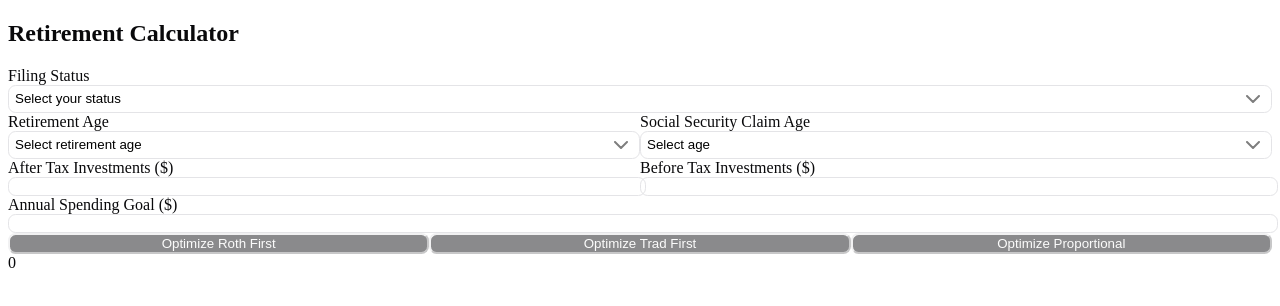
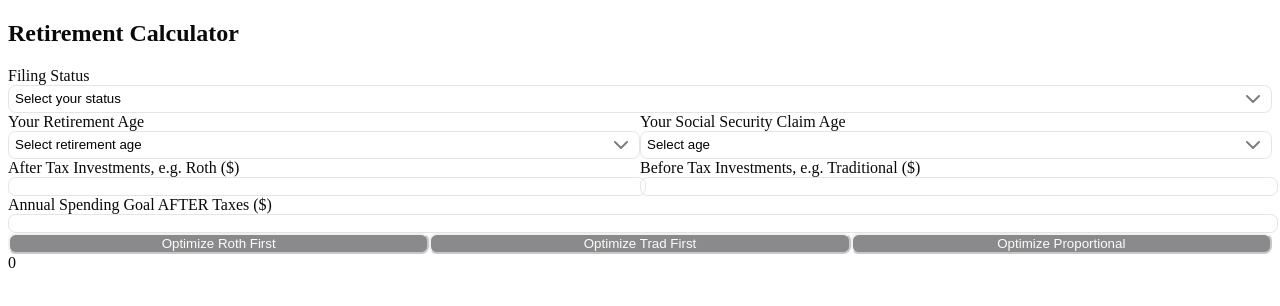
Before and after one commit to axlrommel/tax-calculator, a React (Vite) app: page / in a window 1280 px wide. Shown: the top 306 px of the page. Built offline with nearby package versions, Linux system fonts and the light colour scheme.

Commit message:
enhacements

```diff
--- a/src/App.tsx
+++ b/src/App.tsx
@@ -76,7 +76,7 @@ function App() {
   {/* Primary Person: Retirement Age & SS Claim Age */}
   <div className="flex gap-6 mb-4">
     <div className="flex-1">
-      <label className="block text-sm font-medium">Retirement Age</label>
+      <label className="block text-sm font-medium">Your Retirement Age</label>
       <Select onValueChange={(value) => setRetirementAgePrimary(Number(value))}>
         <SelectTrigger className="w-full">
           <SelectValue placeholder="Select retirement age" />
@@ -90,7 +90,7 @@ function App() {
     </div>
 
     <div className="flex-1">
-      <label className="block text-sm font-medium">Social Security Claim Age</label>
+      <label className="block text-sm font-medium">Your Social Security Claim Age</label>
       <Select onValueChange={(value) => setSsClaimAgePrimary(Number(value))}>
         <SelectTrigger className="w-full">
           <SelectValue placeholder="Select age" />
@@ -140,19 +140,19 @@ function App() {
   {/* Investment Inputs */}
   <div className="flex gap-6 mb-4">
     <div className="flex-1">
-      <label className="block text-sm font-medium">After Tax Investments ($)</label>
+      <label className="block text-sm font-medium">After Tax Investments, e.g. Roth ($)</label>
       <Input type="number" value={afterTax > 0 ? afterTax : ''} onChange={(e) => setAfterTax(Number(e.target.value))} />
     </div>
 
     <div className="flex-1">
-      <label className="block text-sm font-medium">Before Tax Investments ($)</label>
+      <label className="block text-sm font-medium">Before Tax Investments, e.g. Traditional ($)</label>
       <Input type="number" value={beforeTax > 0 ? beforeTax : ''} onChange={(e) => setBeforeTax(Number(e.target.value))} />
     </div>
   </div>
 
   {/* Spending Goal */}
   <div className="mb-4">
-    <label className="block text-sm font-medium">Annual Spending Goal ($)</label>
+    <label className="block text-sm font-medium">Annual Spending Goal AFTER Taxes ($)</label>
     <Input type="number" value={spendingGoal > 0 ? spendingGoal : ''} onChange={(e) => setSpendingGoal(Number(e.target.value))} />
   </div>
 
@@ -183,11 +183,13 @@ function App() {
         <table className="w-full border-collapse border">
           <thead>
             <tr className="bg-gray-200">
-              {["Year", "Age", "Roth Balance", "IRA Balance", "Roth Withdrawal", "IRA Withdrawal",
-
+              {["Year", "Age", "Ending Roth Balance", "Ending IRA Balance",
+              // "Roth Withdrawal",
+              // "IRA Withdrawal",
                 // "Req Min Distrib",
-                "Spending Goal", "Total Withdrawn", "SS Income",
-                "Extra from Req Min Distrib", "Taxes Paid",
+                "Spending Goal After Tax", "Total Withdrawn", "SS Income",
+                // "Extra from Req Min Distrib",
+                "Taxes Paid",
                 // "Medicare Costs",
               ].map(header => (
                 <th key={header} className="border p-2">{header}</th>
@@ -201,13 +203,13 @@ function App() {
                 <td className="border p-2">{row.age}</td>
                 <td className="border p-2">{USDollar.format(row.rothBalance)}</td>
                 <td className="border p-2">{USDollar.format(row.tradBalance)}</td>
-                <td className="border p-2">{USDollar.format(row.withdrawalsFromRoth)}</td>
-                <td className="border p-2">{USDollar.format(row.withdrawalsFromTrad)}</td>
+                {/* <td className="border p-2">{USDollar.format(row.withdrawalsFromRoth)}</td> */}
+                {/* <td className="border p-2">{USDollar.format(row.withdrawalsFromTrad)}</td> */}
                 {/* <td className="border p-2">{USDollar.format(row.requiredMinimumDistributions)}</td> */}
                 <td className="border p-2">{USDollar.format(row.currentSpendingGoal)}</td>
                 <td className="border p-2">{USDollar.format(row.totalAmountWithdrawn)}</td>
                 <td className="border p-2">{USDollar.format(row.ssIncome)}</td>
-                <td className="border p-2">{USDollar.format(row.extraFromRMD)}</td>
+                {/* <td className="border p-2">{USDollar.format(row.extraFromRMD)}</td> */}
                 <td className="border p-2">{USDollar.format(row.taxesPaid)}</td>
                 {/* <td className="border p-2">{USDollar.format(row.medicareCosts)}</td> */}
               </tr>
```
